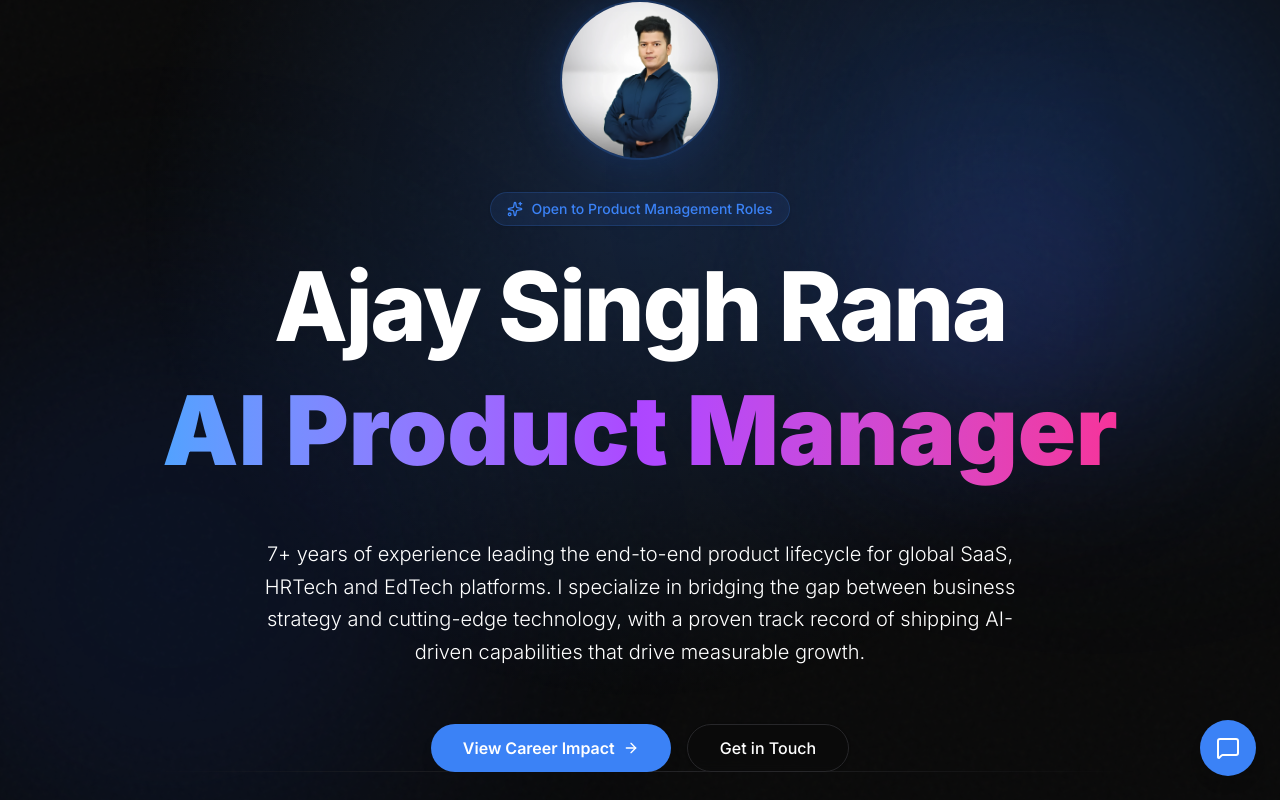
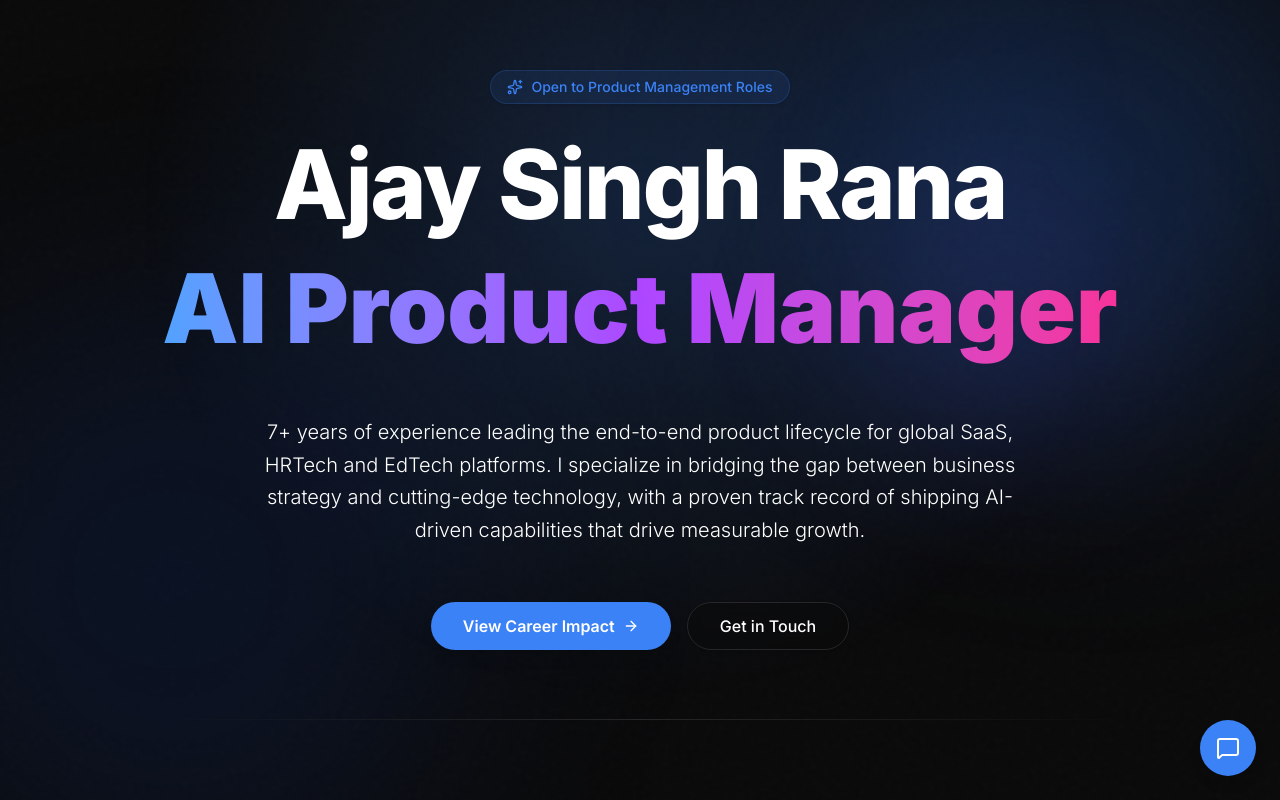
Before and after one commit to A11jay/website, a Next.js app: page / in a window 1280 px wide. Shown: the top 800 px of the page. Built offline with nearby package versions, Linux system fonts and the light colour scheme.

Commit message:
chore: Remove profile picture and revert Hero changes

```diff
--- a/components/Hero.tsx
+++ b/components/Hero.tsx
@@ -1,6 +1,5 @@
 'use client';
 
-import Image from 'next/image';
 import { motion } from 'framer-motion';
 import { ArrowRight, Sparkles } from 'lucide-react';
 
@@ -15,26 +14,8 @@ export default function Hero() {
                 initial={{ opacity: 0, y: 20 }}
                 animate={{ opacity: 1, y: 0 }}
                 transition={{ duration: 0.8, ease: "easeOut" }}
-                className="max-w-5xl space-y-8 relative z-10 flex flex-col items-center"
+                className="max-w-5xl space-y-8 relative z-10"
             >
-                {/* Profile Picture */}
-                <motion.div
-                    initial={{ opacity: 0, scale: 0.5 }}
-                    animate={{ opacity: 1, scale: 1 }}
-                    transition={{ duration: 0.5 }}
-                    className="mb-8 relative w-32 h-32 md:w-40 md:h-40 group"
-                >
-                    <div className="absolute inset-0 rounded-full bg-blue-500/20 blur-xl group-hover:blur-2xl transition-all duration-500" />
-                    <div className="relative w-full h-full rounded-full overflow-hidden border-2 border-primary/20 group-hover:border-primary/50 transition-colors duration-500">
-                        <Image
-                            src="/profile.png"
-                            alt="Ajay Singh Rana"
-                            fill
-                            className="object-cover"
-                            priority
-                        />
-                    </div>
-                </motion.div>
                 {/* Badge */}
                 <motion.div
                     initial={{ opacity: 0, scale: 0.9 }}
```
Also changed, not shown: public/profile.png (deleted).
